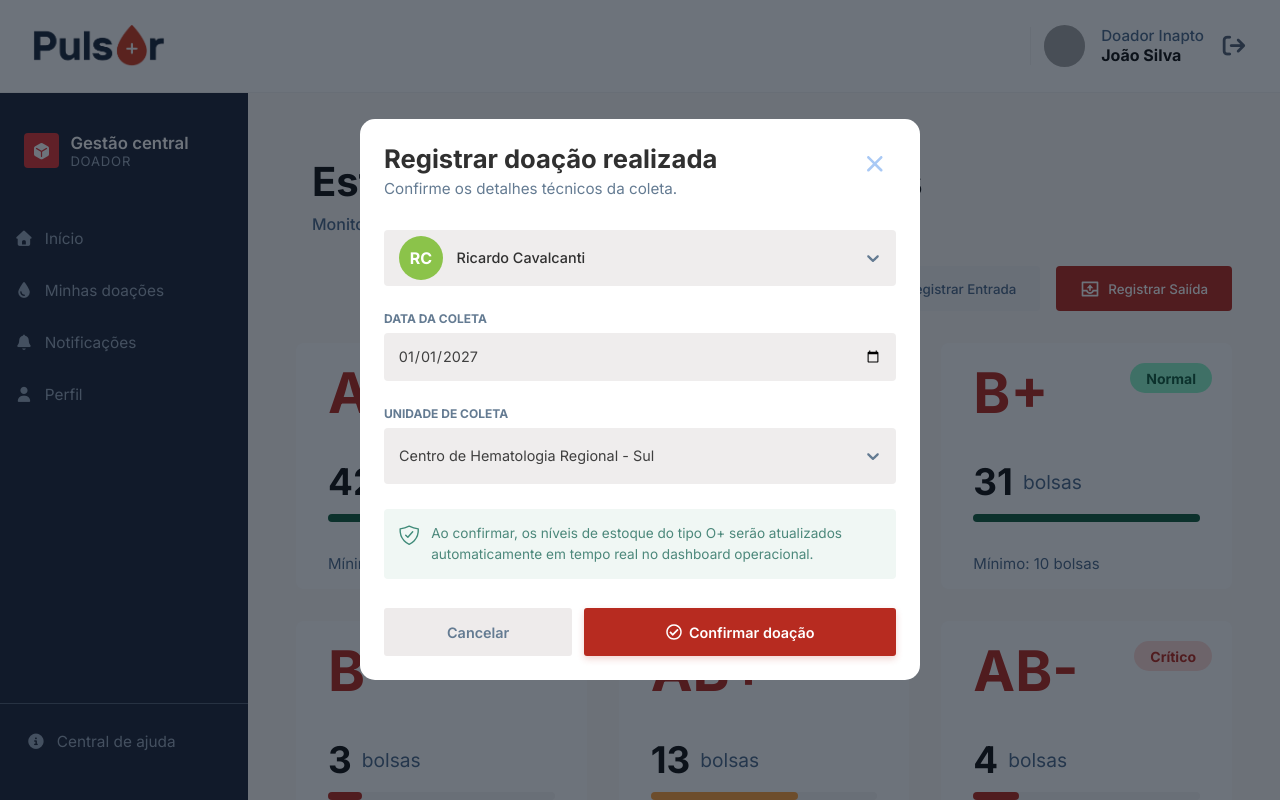
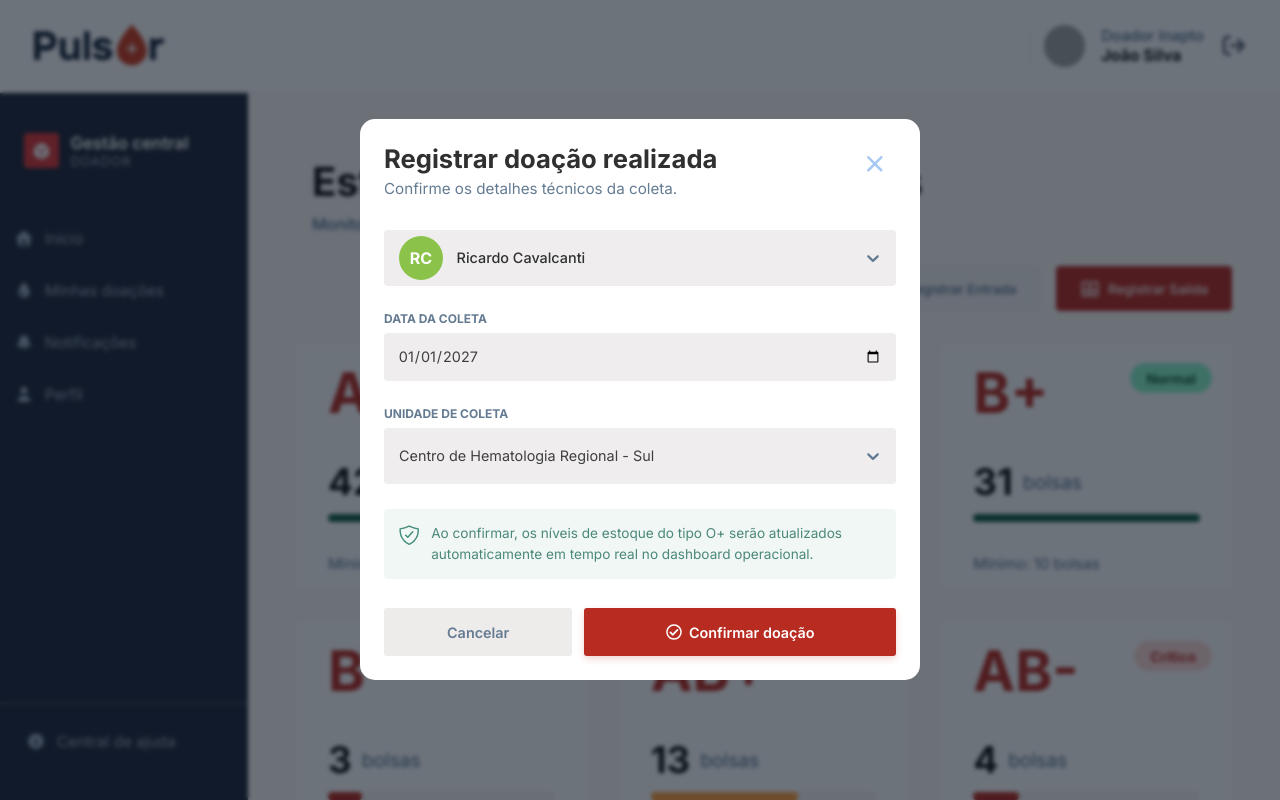
Before and after one commit to databloodHealth/Pulsar, a React (Vite) app in the folder Front/: page /admin/estoque in a window 1280 px wide. Both pictures are taken after a click on the button "Registrar Entrada". Shown: the top 800 px of the page. Built offline with nearby package versions, Linux system fonts and the light colour scheme; no server answers; grey boxes are pictures that could not be loaded.

Commit message:
fix estoque modal

```diff
--- a/Front/src/components/Admin/EntradaEstoque/style.module.css
+++ b/Front/src/components/Admin/EntradaEstoque/style.module.css
@@ -7,6 +7,8 @@
     align-items: center;
     padding: 1rem;
     background: rgba(20, 29, 43, 0.62);
+    backdrop-filter: blur(2px);
+    -webkit-backdrop-filter: blur(2px);
     animation: animAbrirFundo 0.3s ease both;
 }
 
--- a/Front/src/components/Admin/SaidaEstoque/style.module.css
+++ b/Front/src/components/Admin/SaidaEstoque/style.module.css
@@ -8,8 +8,8 @@
     padding: 1rem;
     box-sizing: border-box;
     background: rgba(20, 29, 43, 0.62);
-    backdrop-filter: blur(5px);
-    -webkit-backdrop-filter: blur(5px);
+    backdrop-filter: blur(2px);
+    -webkit-backdrop-filter: blur(2px);
     animation: animAbrirFundo 0.3s ease both;
 }
 
```
